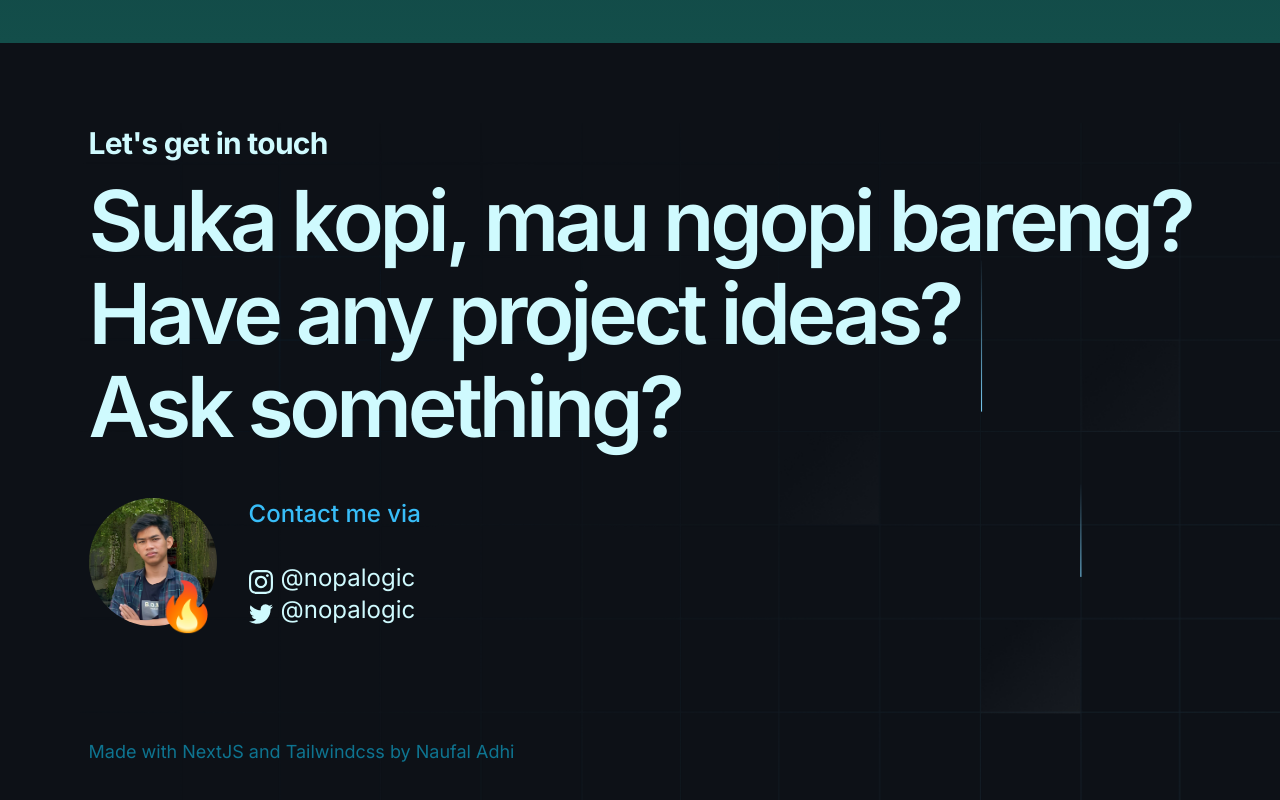
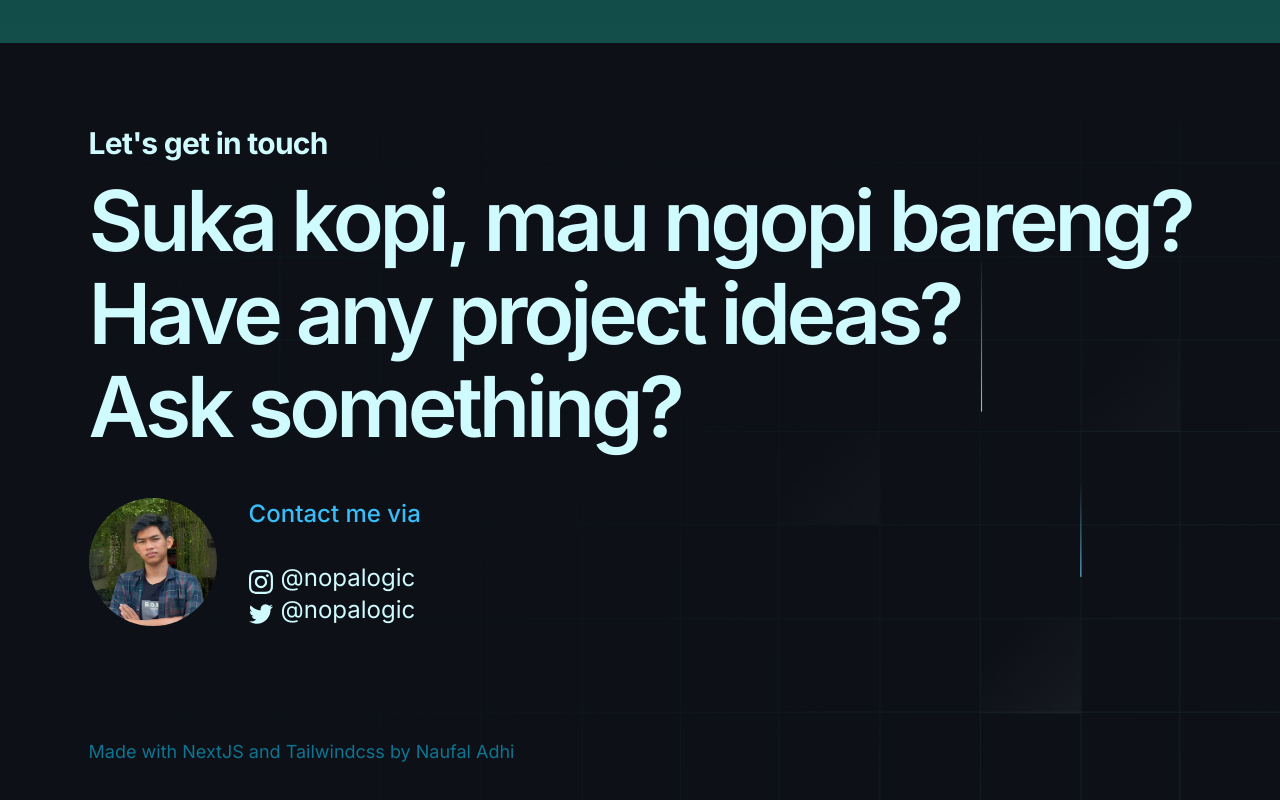
Before and after one commit to Nopalogic/naufaladhi, a Next.js app: page / in a window 1280 px wide. Shown: the part 4864-5664 px from the top of the page. Built offline with nearby package versions, Linux system fonts and the light colour scheme.

Commit message:
fix: remove icon

```diff
--- a/src/components/contact/Contact.tsx
+++ b/src/components/contact/Contact.tsx
@@ -43,9 +43,6 @@ export default function Contact() {
                   loading="lazy"
                   className="h-24 max-h-24 w-24 max-w-[96px] rounded-full object-cover sm:h-32 sm:min-h-[32px] sm:w-32 sm:min-w-[32px] md:h-28 xl:h-32 xl:max-h-32 xl:max-w-[128px]"
                 />
-                <span className="absolute -bottom-1 right-0 text-4xl xl:text-5xl">
-                  🔥
-                </span>
               </div>
 
               <div className="mt-6 sm:mt-0">
```
